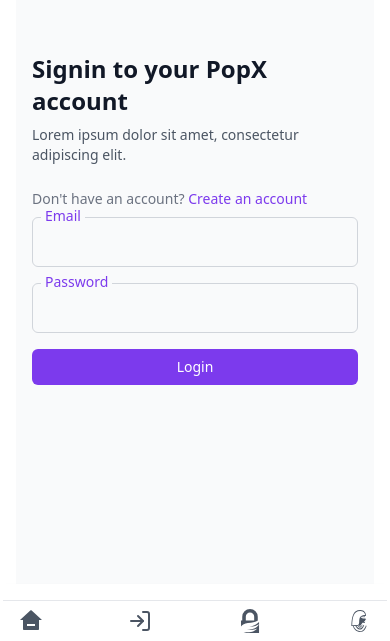
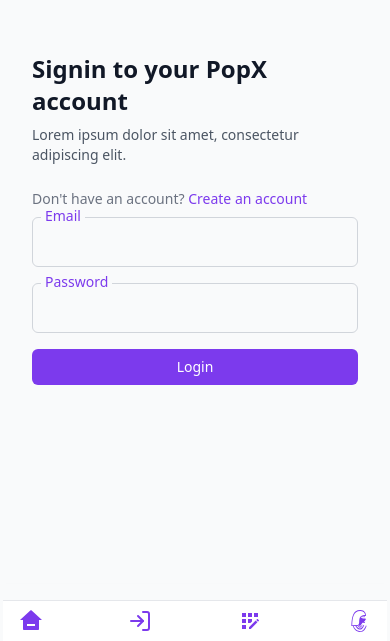
Before and after one commit to prashantkumarpro/GetOnPopX, a React (Vite) app: page /login in a window 390 px wide. Shown: the part 203-844 px from the top of the page. Built offline with nearby package versions, Linux system fonts and the light colour scheme.

Commit message:
made responsive

```diff
--- a/src/Root.jsx
+++ b/src/Root.jsx
@@ -4,11 +4,11 @@
 
 const Root = () => {
   return (
-    <div className='bg-white'>
-      <div className='px-4 '>
+    <div className=''>
+      <div className='px-4 bg-gray-50'>
         <Outlet />
       </div>
-      <div className='fixed bottom-0 left-0 w-full bg-white shadow-md'>
+      <div className='fixed bottom-0 left-0 w-full shadow-md'>
         <BottomHeader />
       </div>
     </div>
--- a/src/components/BottomHeader.jsx
+++ b/src/components/BottomHeader.jsx
@@ -1,8 +1,8 @@
 import { Link } from 'react-router'
 import { RiHome3Fill } from 'react-icons/ri'
 import { FiLogIn } from 'react-icons/fi'
-import { SiGnuprivacyguard } from 'react-icons/si'
 import { GiEgyptianProfile } from 'react-icons/gi'
+import { MdAppRegistration } from 'react-icons/md'
 
 const BottomHeader = () => {
   return (
@@ -11,7 +11,7 @@
         {/* Home */}
         <Link
           to='/'
-          className='relative group text-gray-600 hover:text-gray-800'
+          className='relative group text-violet-600 hover:text-violet-800'
         >
           <RiHome3Fill className='text-2xl' />
           <span className='sr-only'>Home</span>
@@ -23,7 +23,7 @@
         {/* Login */}
         <Link
           to='/login'
-          className='relative group text-gray-600 hover:text-gray-800'
+          className='relative group text-violet-600 hover:text-violet-800'
         >
           <FiLogIn className='text-2xl' />
           <span className='sr-only'>Login</span>
@@ -35,19 +35,19 @@
         {/* Create Account */}
         <Link
           to='/create'
-          className='relative group text-gray-600 hover:text-gray-800'
+          className='relative group text-violet-600 hover:text-violet-800'
         >
-          <SiGnuprivacyguard className='text-2xl' />
-          <span className='sr-only'>Create</span>
+          <MdAppRegistration className='text-2xl' />
+          <span className='sr-only'>Form</span>
           <div className='absolute bottom-full mb-2 px-2 py-1 text-xs text-white bg-black rounded opacity-0 group-hover:opacity-100 transition'>
-            Create
+            Form
           </div>
         </Link>
 
         {/* Profile */}
         <Link
           to='/profile'
-          className='relative group text-gray-600 hover:text-gray-800'
+          className='relative group text-violet-600 hover:text-violet-800'
         >
           <GiEgyptianProfile className='text-2xl' />
           <span className='sr-only'>Profile</span>
--- a/src/components/CreateAccount .jsx
+++ b/src/components/CreateAccount .jsx
@@ -38,7 +38,7 @@
   }
 
   return (
-    <div className='min-h-screen bg-gray-50 flex items-center justify-center px-4'>
+    <div className='min-h-screen  flex items-center justify-center px-4'>
       <div className='w-full max-w-sm'>
         <h2 className='text-2xl font-semibold text-gray-900 mb-2'>
           Create your PopX account
--- a/src/components/Home.jsx
+++ b/src/components/Home.jsx
@@ -3,7 +3,7 @@
 
 const Home = () => {
   return (
-    <div className='min-h-screen bg-gray-50 flex items-center justify-center'>
+    <div className='min-h-screen flex items-center justify-center'>
       <div className='w-full max-w-sm text-center'>
         <h1 className='text-xl font-semibold text-gray-900 mb-2'>
           Welcome to PopX
--- a/src/components/Login.jsx
+++ b/src/components/Login.jsx
@@ -49,7 +49,7 @@
   }
 
   return (
-    <div className='min-h-screen bg-gray-50 flex items-center justify-center px-4'>
+    <div className='min-h-screen  flex items-center justify-center px-4'>
       <div className='w-full max-w-sm'>
         <h2 className='text-2xl font-semibold text-gray-900 mb-2'>
           Signin to your PopX account
--- a/src/components/Profile.jsx
+++ b/src/components/Profile.jsx
@@ -36,8 +36,8 @@
   }
 
   return (
-    <div className='max-w-sm mx-auto bg-white shadow-md rounded-md p-4 mt-20'>
-      <div className='flex items-start space-x-4'>
+    <div className='w-full max-w-sm  shadow-md rounded-md p-4 absolute top-1/2 left-1/2 transform -translate-x-1/2 -translate-y-1/2'>
+      <div className='flex items-start   space-x-4'>
         <div className='relative group'>
           <div className='size-20 rounded-full bg-gray-200 overflow-hidden'>
             <img
@@ -53,7 +53,7 @@
           {/* Upload Icon */}
           <div className='absolute bottom-0 right-0 w-5 h-5 rounded-full flex items-center justify-center border-2 border-white cursor-pointer'>
             <label htmlFor='upload' className='cursor-pointer'>
-            <MdAddAPhoto />
+              <MdAddAPhoto />
 
               <input
                 id='upload'
```
